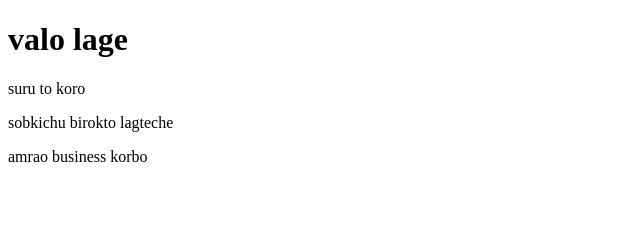
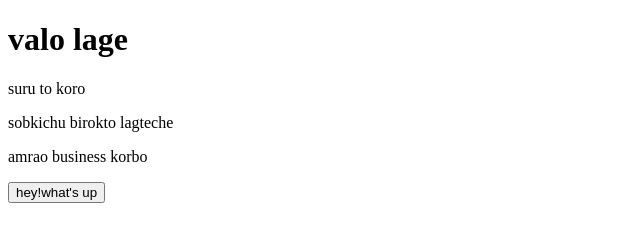
Before and after one commit to Saddam-Hussain-alt/bujhina-kichu, a plain HTML site: page index.html in a window 1280 px wide. Shown: the whole page, without its empty margins (0-640 px from the left). Drawn offline with Linux system fonts and the light colour scheme.

Commit message:
eta amar new experience

```diff
--- a/index.html
+++ b/index.html
@@ -7,6 +7,6 @@
 <body>
     <h1>valo lage</h1>
     <p>suru to koro</p><p>sobkichu birokto lagteche</p>
-    <p>amrao business korbo</p>
+    <p>amrao business korbo</p><button>hey!what's up</button>
 </body>
 </html>
```
